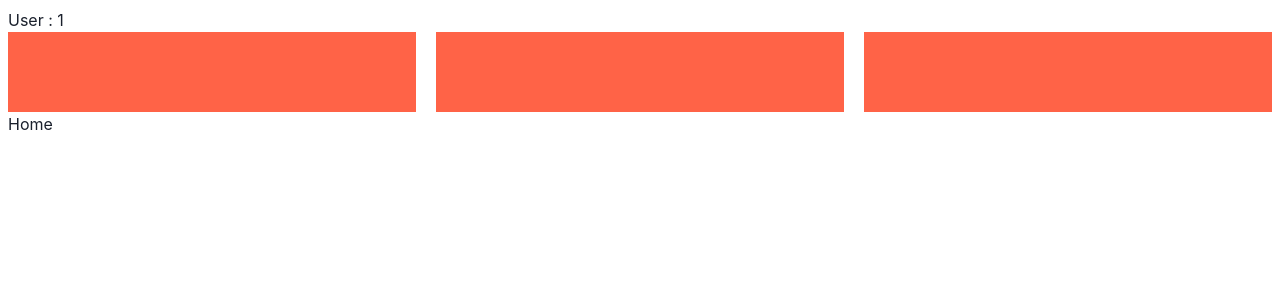
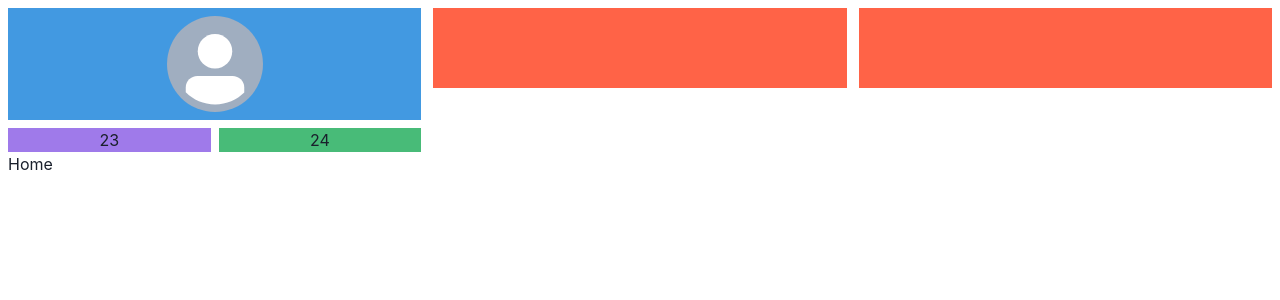
Before and after one commit to clinton-mwachia/react-query-template, a React (Vite) app: page /users/1 in a window 1280 px wide. Shown: the top 300 px of the page. Built offline with nearby package versions, Linux system fonts and the light colour scheme; data requests are answered from the project's data file.

Commit message:
Adde avatar box and 2 details boxes

```diff
--- a/src/components/user/User.jsx
+++ b/src/components/user/User.jsx
@@ -1,7 +1,8 @@
 import { Link, useParams } from "react-router-dom";
 import { getUser } from "./Helpers";
 import { useQuery } from "@tanstack/react-query";
-import { SimpleGrid, Box, Container } from "@chakra-ui/react";
+import { SimpleGrid, Box, Container, Stack } from "@chakra-ui/react";
+import { Avatar } from "@chakra-ui/react";
 
 const User = () => {
   const { id } = useParams();
@@ -31,10 +32,20 @@ const User = () => {
   console.log(user);
   return (
     <Container maxW={"7xl"} p={2}>
-      User : {id}
-      <br />
-      <SimpleGrid columns={{ base: 3, md: 2, sm: 1 }} spacing={5}>
-        <Box bg="tomato" height="80px"></Box>
+      <SimpleGrid columns={{ base: 3, md: 2, sm: 1 }} spacing={3}>
+        <Stack direction="column">
+          <Box bg={"blue.400"} w={"100%"} textAlign={"center"} p={2}>
+            <Avatar size={"xl"} />
+          </Box>
+          <Stack direction={"row"}>
+            <Box bg={"purple.400"} w={"100%"} textAlign={"center"}>
+              23
+            </Box>
+            <Box bg={"green.400"} w={"100%"} textAlign={"center"}>
+              24
+            </Box>
+          </Stack>
+        </Stack>
         <Box bg="tomato" height="80px"></Box>
         <Box bg="tomato" height="80px"></Box>
       </SimpleGrid>
```
